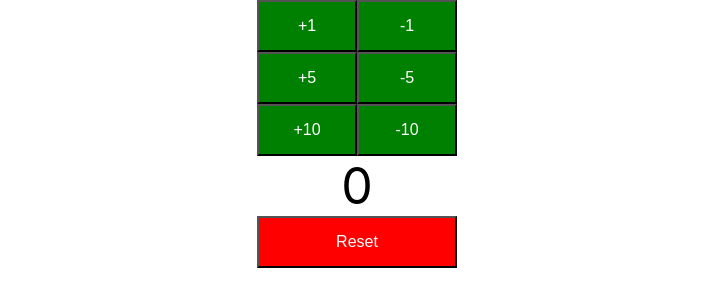
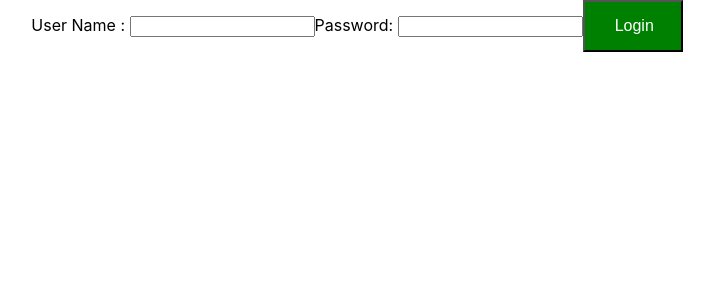
Before and after one commit to dextermayhewjd/first_full_stack_application, a React (Create React App) app: page / in a window 1280 px wide. Shown: the top 306 px of the page, without its empty margins (283-997 px from the left). Built offline with nearby package versions, Linux system fonts and the light colour scheme.

Commit message:
create the Login in component

```diff
--- a/src/App.js
+++ b/src/App.js
@@ -4,13 +4,15 @@ import SecondComponent from './components/learning-examples/SecondComponent.';
 import ThirdComponent from './components/learning-examples/ThirdComponent';
 import Counter from './components/counter/Counter';
 import CounterButton from './components/counter/Counter';
+import TodoApp from './components/todo/TodoApp'
 import './App.css';
 
 class App extends Component {
   render() {
     return (
       <div className="App">
-        <Counter/>
+        <TodoApp/>
+        {/* <Counter/> */}
       {/* <LearningComponents></LearningComponents>
       <Counter />
       could use COounter by = "1" in this case 1 would be string instead of value
--- /dev/null
+++ b/src/components/todo/TodoApp.jsx
@@ -0,0 +1,23 @@
+import React,{Component} from "react";
+
+class TodoApp extends Component{
+    render(){
+        return (
+            <div className="TodoApp">
+                <LoginComponent></LoginComponent>
+            </div>
+        )
+    }
+}
+class LoginComponent extends Component{
+    render(){
+        return(
+            <div>
+            User Name : <input type="text" name="username"/>
+            Password: <input type="text" name="password"/>
+            <button>Login</button>
+            </div>
+            )
+    }
+}
+export default TodoApp
```
